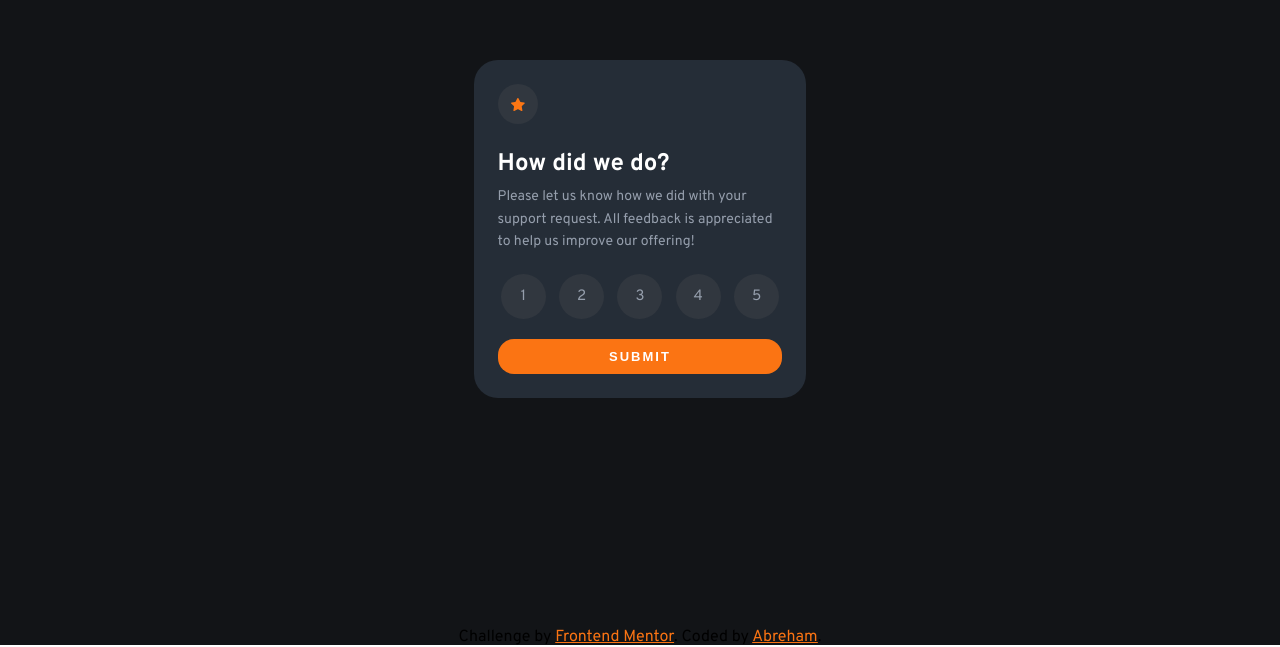
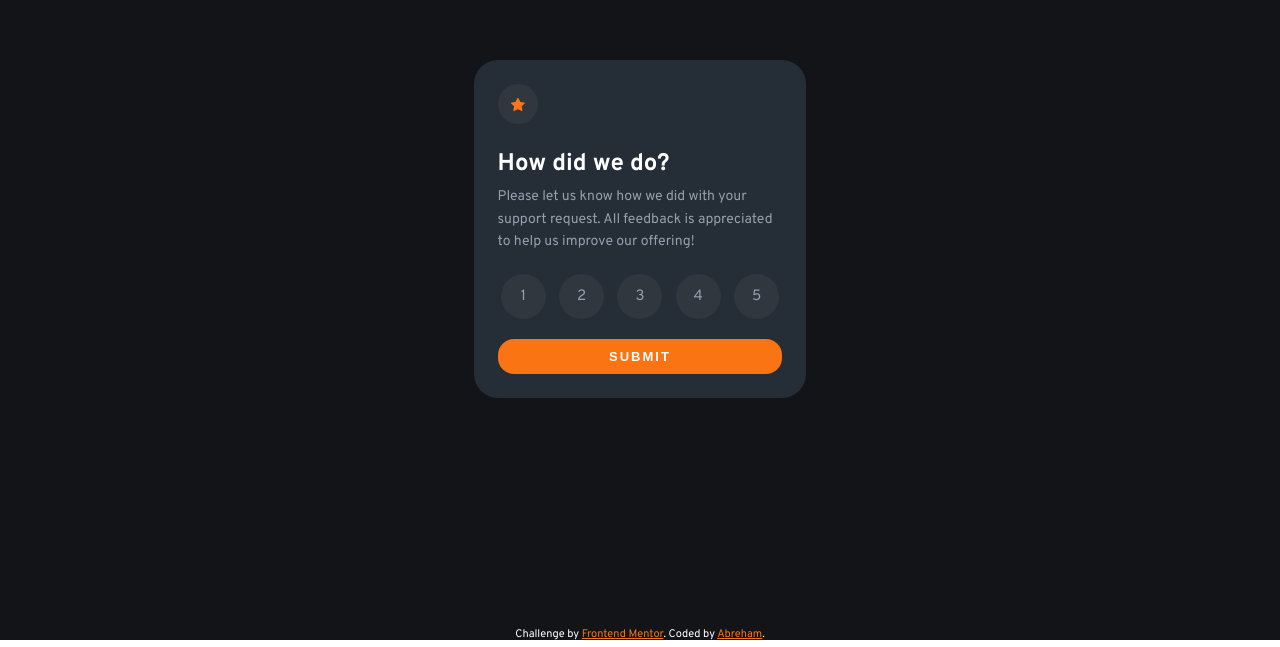
Before and after one commit to DreamCoder7/interactive-rating-component-main, a plain HTML site: page index.html in a window 1280 px wide. Shown: the part 171-818 px from the top of the page. Drawn offline with Linux system fonts and the light colour scheme.

Commit message:
Editing css file

```diff
--- a/style.css
+++ b/style.css
@@ -168,7 +168,7 @@ body {
   background-color: var(--color--very--dark--blue);
   font-size: 11px;
   text-align: center;
-  font-size: 1.6rem;
+  color: var(--color--white);
 }
 .attribution a {
   color: var(--color--primary--Orange);
```
